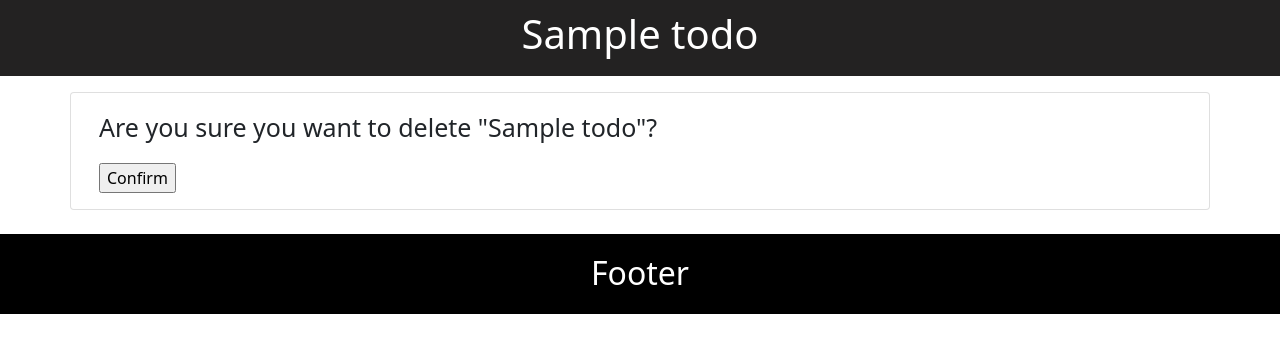
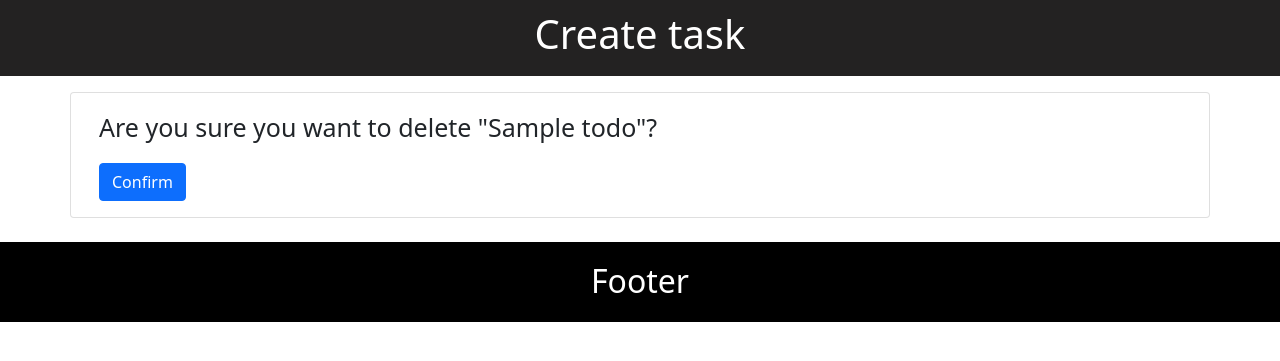
Before and after one commit to tellow-it/ToDoList, a Django app: a page that uses templates/main/tododelete.html in a window 1280 px wide. Shown: the top 361 px of the page. Run offline with Django 4.2, Linux system fonts and the light colour scheme; tables that the repository leaves empty hold one stand-in row (values such as "Sample post").

Commit message:
add new tododelete.html 2

```diff
--- a/templates/main/tododelete.html
+++ b/templates/main/tododelete.html
@@ -1,11 +1,12 @@
 {% extends "main/base.html" %}
 {% block header %}
     <header>
-        <h1>{{ todo.title }}</h1>
+        <h1>Create task</h1>
     </header>
 
 {% endblock %}
 {% block main %}
+
     <div class="container">
         <div class="row">
             <div class="card mb-4  mt-3">
@@ -13,12 +14,13 @@
                     <form method="post">{% csrf_token %}
                         <p>Are you sure you want to delete "{{ object }}"?</p>
                         {{ form }}
-                        <input type="submit" value="Confirm">
+                        <button type="submit" class="btn btn-primary" value="Confirm">Confirm</button>
                     </form>
                 </div>
             </div>
         </div>
     </div>
+
 {% endblock %}
 
 {% block footer %}
```
